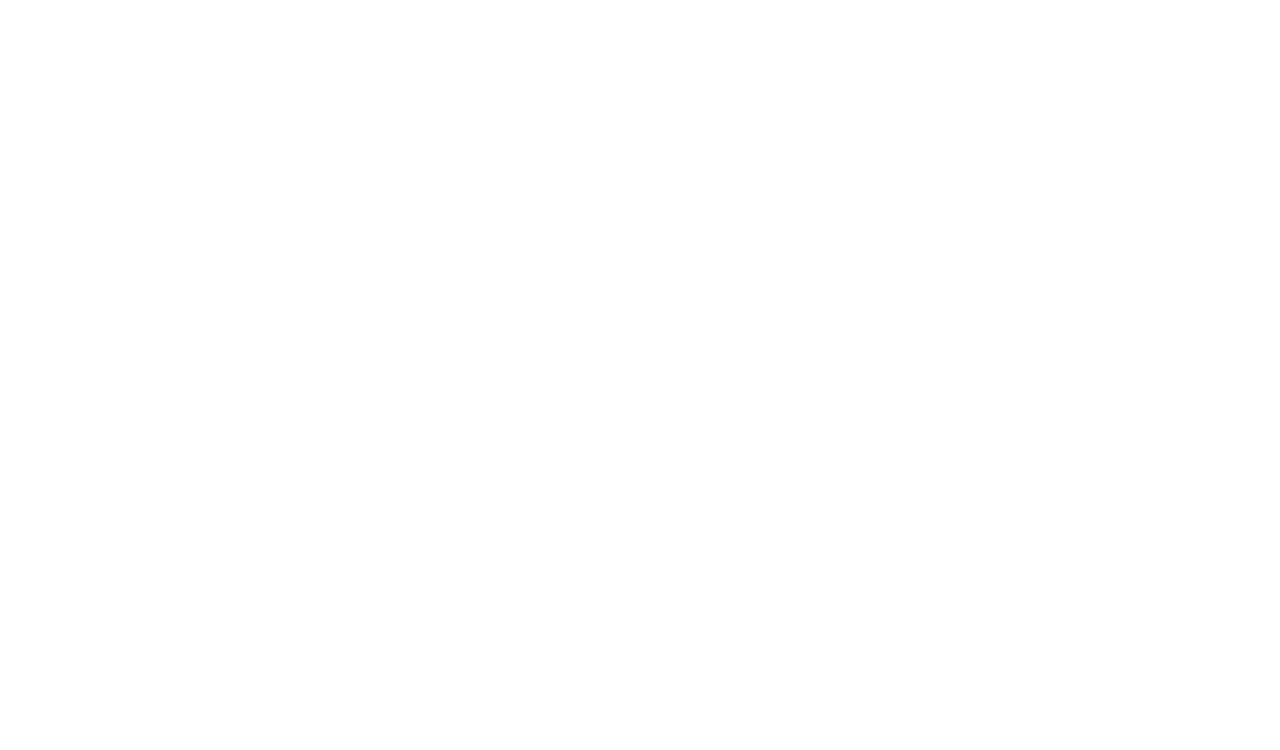
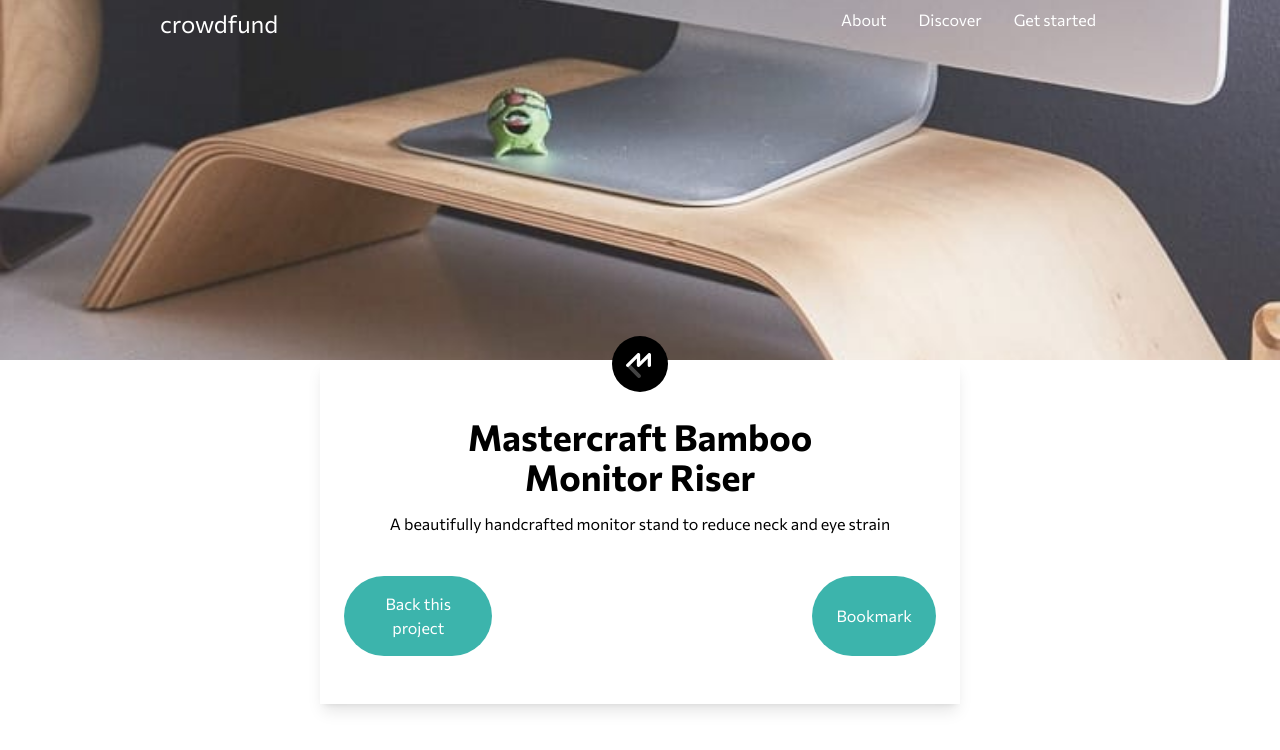
Before and after one commit to issa99-lab/Crowd-Funding-Product-Page, a website: page index.html in a window 1280 px wide. Drawn offline with Linux system fonts and the light colour scheme.

Commit message:
Small attempt not yet done

```diff
--- /dev/null
+++ b/index.css
@@ -0,0 +1,14 @@
+#firstSect {
+  min-height: 45vh;
+  background-repeat: no-repeat;
+  background-size: cover;
+  background-position: center;
+  object-fit: cover;
+}
+img {
+  max-width: 100%;
+}
+a {
+  color: white;
+  display: inline-block;
+}
--- a/index.html
+++ b/index.html
@@ -4,13 +4,71 @@
     <meta charset="UTF-8" />
     <meta name="viewport" content="width=device-width, initial-scale=1.0" />
     <title>CrowdF Product Page</title>
+    <!-- Google fonts -->
     <link rel="preconnect" href="https://fonts.googleapis.com" />
     <link rel="preconnect" href="https://fonts.gstatic.com" crossorigin />
     <link
       href="https://fonts.googleapis.com/css2?family=Commissioner:wght@400;500;700&display=swap"
       rel="stylesheet"
     />
+    <!--Css link-->
     <link rel="stylesheet" href="CSS/main.css" />
+    <link rel="stylesheet" href="index.css" />
   </head>
-  <body class=""></body>
+  <body class="sans">
+    <!-- Whole first container -->
+    <section id="firstSect" class="bg-hero-mobile relative">
+      <!-- Nav section -->
+      <nav class="flex justify-between container mx-auto p-2">
+        <!-- first flex child -->
+        <ul>
+          <a href="index.html" class="text-2xl">crowdfund</a>
+        </ul>
+        <!-- second flex child -->
+        <ul class="hidden lg:inline-block lg:px-2">
+          <img
+            src="/images/favicon-32x32.png"
+            alt=""
+            class="inline-block lg:hidden"
+          />
+          <a href="#" class="lg:px-4">About</a
+          ><a href="" class="lg:px-4">Discover</a
+          ><a href="" class="lg:px-4">Get started</a>
+        </ul>
+      </nav>
+    </section>
+    <!-- Main section -->
+    <section class="flex flex-col relative">
+      <div class="w-11/12 container mx-auto lg:w-1/2">
+        <!-- first child div -->
+        <div
+          class="flex flex-col justify-center items-center p-6 shadow-lg gap-4 text-center -top-10 z-10"
+        >
+          <img
+            src="/images/logo-mastercraft.svg"
+            alt=""
+            class="absolute -top-6"
+          />
+          <h1 class="text-2xl mt-8 text-black font-bold capitalize lg:text-4xl">
+            Mastercraft bamboo <br />monitor riser
+          </h1>
+          <p>
+            A beautifully handcrafted monitor stand to reduce neck and eye
+            strain
+          </p>
+          <div class="flex gap-8 my-4 lg:gap-80 lg:my-6">
+            <button class="rounded-full bg-moderate-cyan px-6 py-4 text-white">
+              Back this project</button
+            ><button
+              class="hidden rounded-full bg-moderate-cyan px-6 py-2 text-white lg:inline-block"
+            >
+              Bookmark
+            </button>
+          </div>
+        </div>
+        <div class=""></div>
+        <div class=""></div>
+      </div>
+    </section>
+  </body>
 </html>
--- a/tailwind.config.js
+++ b/tailwind.config.js
@@ -15,8 +15,18 @@ module.exports = {
       'dark-cyan': 'hsl(176, 72%, 28%)',
       'black': 'hsl(0, 0%, 0%)',
       'dark-gray': 'hsl(0, 0%, 48%)',
+      'white': '#ffffff'
     },
-    extend: {},
+    height: {
+      '128': '32rem',
+    },
+
+    extend: {
+      backgroundImage: {
+        'hero-desktop': "url('/images/image-hero-desktop.jpg')",
+        'hero-mobile': "url('/images/image-hero-mobile.jpg') ",
+      }
+    },
   },
   plugins: [],
 }
```
Also changed, not shown: CSS/main.css, images/favicon-32x32.png (added), images/icon-bookmark.svg (added), images/icon-check.svg (added), images/icon-close-menu.svg (added), images/icon-close-modal.svg (added), images/icon-hamburger.svg (added), images/image-hero-desktop.jpg (added), images/image-hero-mobile.jpg (added), images/logo-mastercraft.svg (added), images/logo.svg (added).
